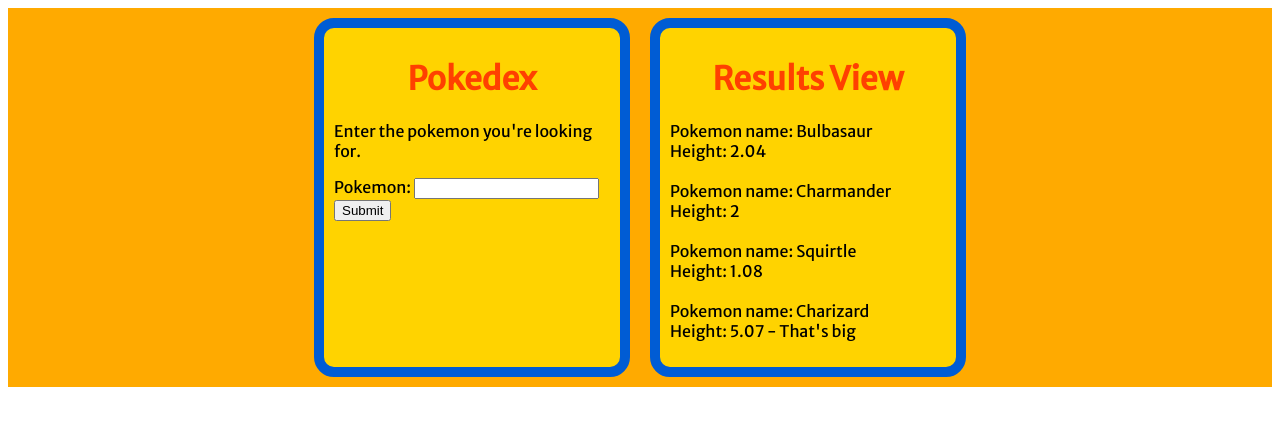
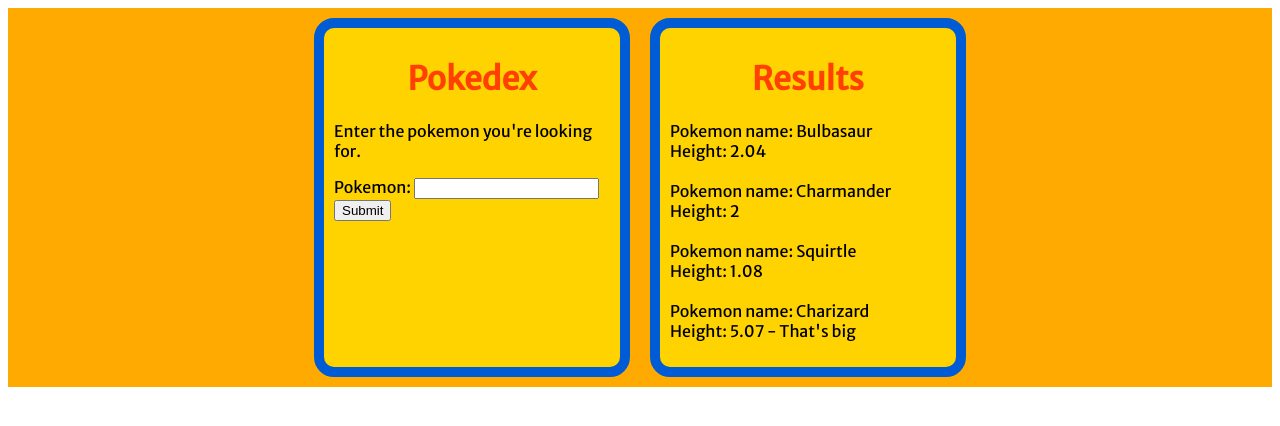
Before and after one commit to juanpialvarez/pokedex, a website: page index.html in a window 1280 px wide. Drawn offline with Linux system fonts and the light colour scheme.

Commit message:
small changes

```diff
--- a/index.html
+++ b/index.html
@@ -28,7 +28,7 @@
                 </form>
             </div>
             <div class="pokedex-results pokedex-item">
-                <h1 class="title">Results View</h1>
+                <h1 class="title">Results</h1>
                     <p>
                         Pokemon name: <span id="pokemon-name__1"></span>
                         <br>
```
